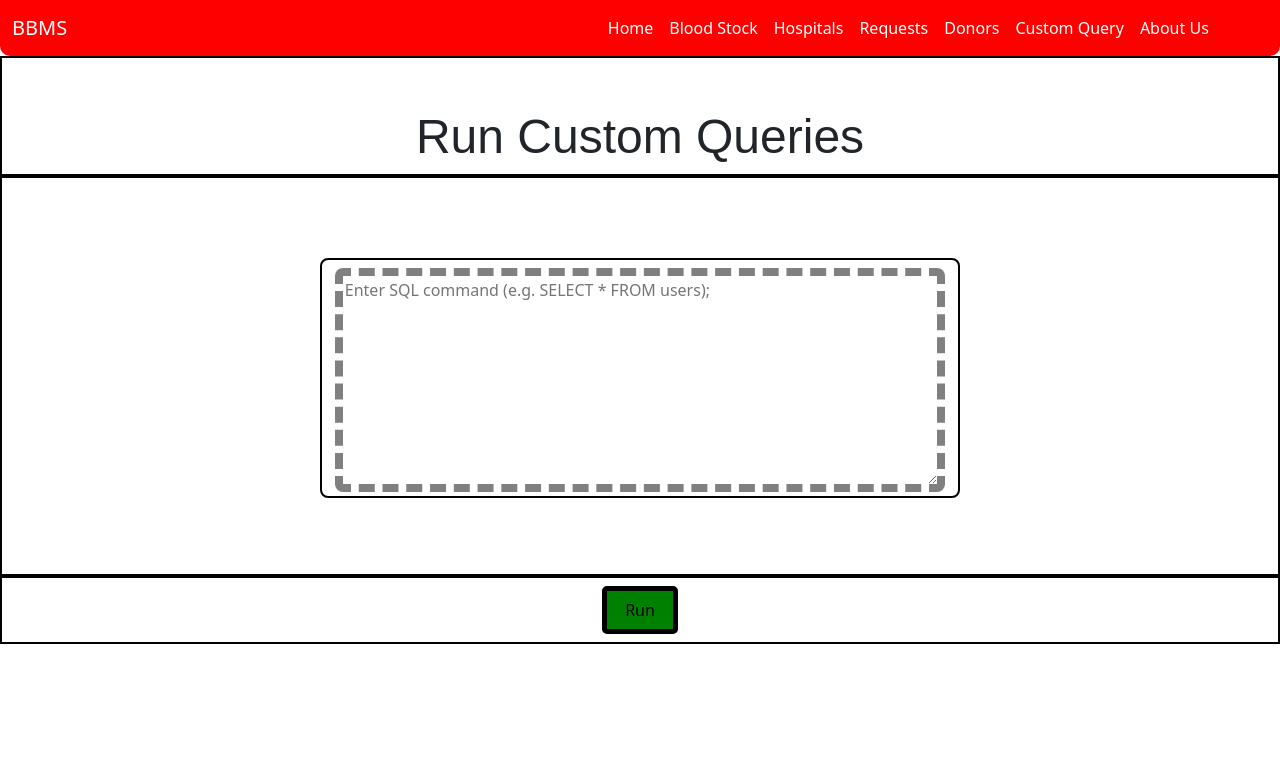
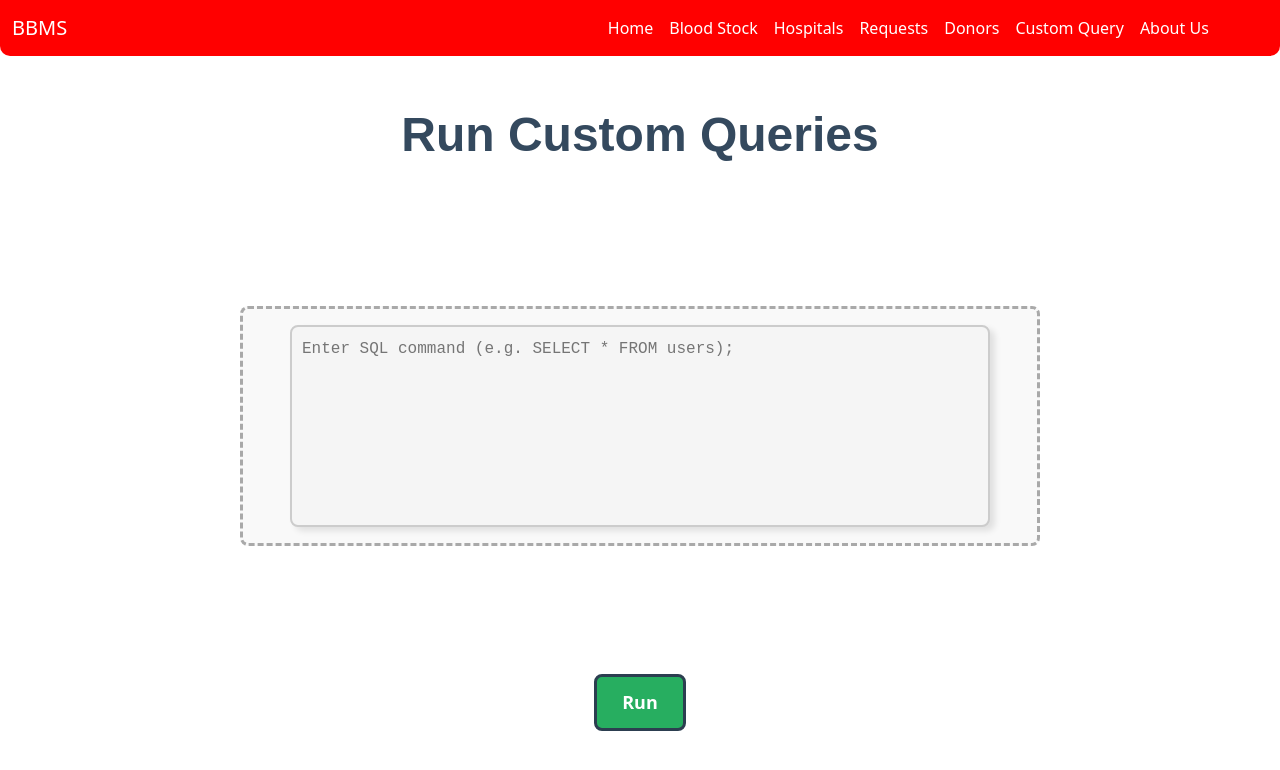
Before and after one commit to i-git-abhishek/BBMS, a React (Create React App) app in the folder frontend/: page /CustomQuery in a window 1280 px wide. Shown: the top 770 px of the page. Built offline with nearby package versions, Linux system fonts and the light colour scheme.

Commit message:
add css to custom query page

```diff
--- a/frontend/src/pages/CustomQuery.css
+++ b/frontend/src/pages/CustomQuery.css
@@ -1,52 +1,134 @@
-.div1{
+* {
+    margin: 0;
+    padding: 0;
+    box-sizing: border-box;
+  }
+
+  .div1 {
     display: flex;
     justify-content: center;
+    align-items: center;
     padding-top: 50px;
-    border: 2px solid black
+    border: none;
+  }
 
-}
-.div2{
+  .div2 {
     display: flex;
     justify-content: center;
-    border: 2px solid black;
-    height: 50vh
-}
-.div3{
+    align-items: center;
+    flex-direction: column;
+    height: 50vh;
+    margin-top: 2rem;
+    padding: 1rem;
+  }
+
+  .div3 {
     display: flex;
     justify-content: center;
-    border: 2px solid black;
+    align-items: center;
+    border: 2px solid #ccc;
     height: 30vh;
-    margin: 10vh 0;
-    width: 50vw;
+    width: 80vw;
+    max-width: 800px;
+    margin: 2vh 0;
     border-radius: 8px;
+    padding: 1rem;
+    background-color: #f9f9f9;
+    border: darkgrey dashed;
 
-}
+  }
 
-.div4{
+  .div4 {
     display: flex;
     justify-content: center;
-    border: 2px solid black;
-}
+    margin-top: 2rem;
+  }
 
-.Run-btn{
-    border: 5px solid black;
-    margin: 1vh;
-    height: 6vh;
-    width: 6vw;
-    border-radius: 5px;
-    color: black;
-    background-color: green;
-}
+  .Run-btn {
+    border: 3px solid #2c3e50;
+    margin: 1rem;
+    padding: 12px 25px;
+    height: auto;
+    width: auto;
+    border-radius: 8px;
+    color: white;
+    background-color: #27ae60;
+    font-size: 18px;
+    font-weight: bold;
+    cursor: pointer;
+    transition: background-color 0.3s ease, transform 0.2s ease;
+  }
 
-.input-box{
-    height: 28vh;
-    width: 48vw;
-    margin: 1vh 1vw;
-    border: 8px dashed gray;
+  .Run-btn:hover {
+    background-color: #2ecc71;
+    transform: scale(1.05);
+  }
+
+  .Run-btn:active {
+    background-color: #1e7e42;
+  }
+
+  .input-box {
+    width: 100%;
+    height: 100%;
+    max-width: 700px;
+    margin: 1rem 0;
+    padding: 10px;
+    border: 2px solid #ccc;
     border-radius: 8px;
-}
+    background-color: #f5f5f5;
+    font-size: 16px;
+    font-family: 'Courier New', Courier, monospace;
+    box-shadow: 5px 4px 6px rgba(0, 0, 0, 0.1);
+    resize: none;
+  }
 
-.title{
-    font-family:Arial, Helvetica, sans-serif;
+  .title {
+    font-family: Arial, Helvetica, sans-serif;
     font-size: 48px;
-}
+    font-weight: bold;
+    color: #34495e;
+    text-align: center;
+    margin-bottom: 30px;
+  }
+
+  /* Error message */
+  .error-message {
+    color: #e74c3c;
+    font-size: 16px;
+    font-weight: bold;
+    margin-top: 1rem;
+    text-align: center;
+  }
+
+  /* Table styling */
+  table {
+    width: 100%;
+    margin-top: 1rem;
+    border-collapse: collapse;
+    text-align: left;
+  }
+
+  th, td {
+    padding: 12px 20px;
+    border: 1px solid #ccc;
+    font-size: 16px;
+  }
+
+  th {
+    background-color: #2c3e50;
+    color: white;
+  }
+
+  td {
+    background-color: #f9f9f9;
+  }
+
+  tr:nth-child(even) td {
+    background-color: #ecf0f1;
+  }
+
+  tr:hover td {
+    background-color: #f1c40f;
+    color: #fff;
+  }
```
